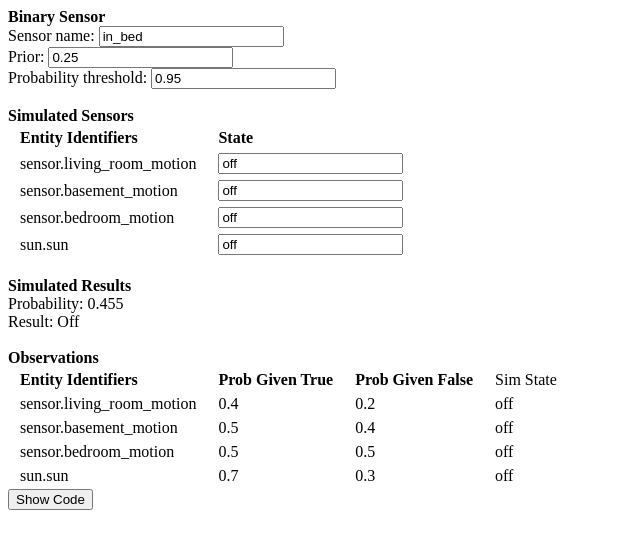
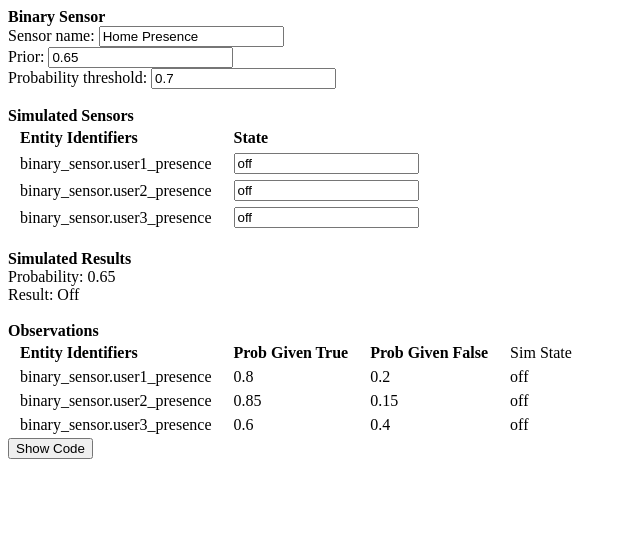
Before and after one commit to ChrisJohns-me/ha-bayesian-tool, an Angular app: page / in a window 1280 px wide. Shown: the top 548 px of the page, without its empty margins (0-640 px from the left). Built offline with nearby package versions, Linux system fonts and the light colour scheme.

Commit message:
Fixed example

```diff
--- a/src/app/constants/example-yaml.ts
+++ b/src/app/constants/example-yaml.ts
@@ -1,24 +1,18 @@
 export const ExampleYAML = `binary_sensor:
   platform: bayesian
-  prior: 0.25
-  name: in_bed
-  probability_threshold: 0.95
+  prior: 0.65
+  name: Home Presence
+  probability_threshold: 0.7
   observations:
     - platform: state
-      entity_id: sensor.living_room_motion
-      prob_given_true: 0.4
-      prob_given_false: 0.2
-      to_state: off
-    - platform: state
-      entity_id: sensor.basement_motion
-      prob_given_true: 0.5
-      prob_given_false: 0.4
-      to_state: off
-    - platform: state
-      entity_id: sensor.bedroom_motion
-      prob_given_true: 0.5
+      entity_id: binary_sensor.user1_presence
+      prob_given_true: 0.8
       to_state: on
     - platform: state
-      entity_id: sun.sun
-      prob_given_true: 0.7
-      to_state: below_horizon`;
+      entity_id: binary_sensor.user2_presence
+      prob_given_true: 0.85
+      to_state: on
+    - platform: state
+      entity_id: binary_sensor.user3_presence
+      prob_given_true: 0.6
+      to_state: on`;
```
